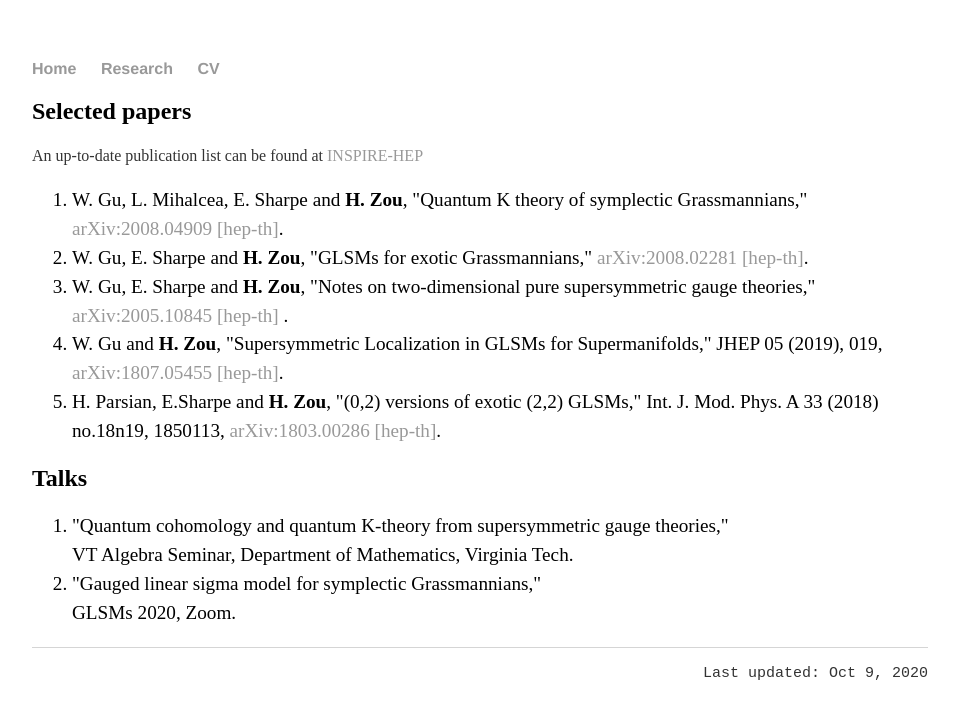
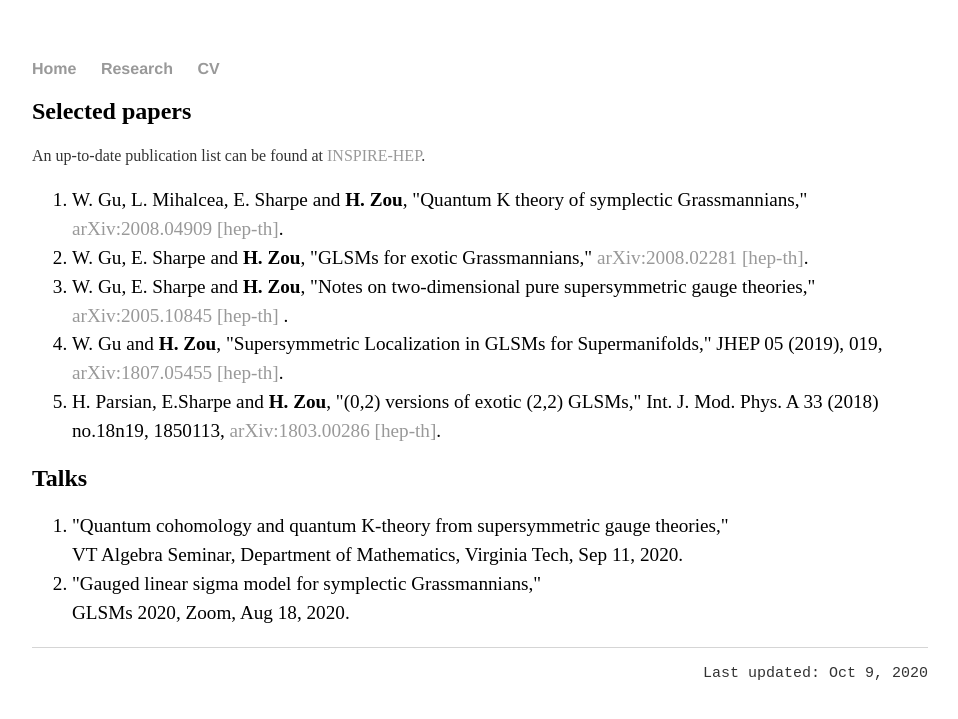
Before and after one commit to hhzou/hhzou.github.io, a Jekyll site: the page built from research/index.html, in a window 1280 px wide. Shown: the top 719 px of the page, without its empty margins (160-1118 px from the left). Built offline with Jekyll 4.4.1, drawn with Linux system fonts in a browser that asks for light colours.

Commit message:
Update index.html

```diff
--- a/research/index.html
+++ b/research/index.html
@@ -4,7 +4,7 @@ title: Research
 ---
 <div class="research">
 	<h2>Selected papers </h2>
-	<p style="font-size: 1em"> An up-to-date publication list can be found at <a href="https://inspirehep.net/authors/1056827">INSPIRE-HEP</a> </p>
+	<p style="font-size: 1em"> An up-to-date publication list can be found at <a href="https://inspirehep.net/authors/1056827">INSPIRE-HEP</a>. </p>
 	<ol style="font-size:1.2em; line-height: 150%">
 		<li>W. Gu, L. Mihalcea, E. Sharpe and <strong>H. Zou</strong>, "Quantum K theory of symplectic Grassmannians," <a href = "https://arxiv.org/abs/2008.04909"> arXiv:2008.04909 [hep-th]</a>. </li>
 		<li>W. Gu, E. Sharpe and <strong>H. Zou</strong>, "GLSMs for exotic Grassmannians," <a href = "https://arxiv.org/abs/2008.02281"> arXiv:2008.02281 [hep-th]</a>. </li>
@@ -15,7 +15,7 @@ title: Research
 
 	<h2>Talks </h2>
 	<ol style="font-size:1.2em; line-height: 150%">
-		<li>"Quantum cohomology and quantum K-theory from supersymmetric gauge theories," <br> VT Algebra Seminar, Department of Mathematics, Virginia Tech.</li>
-		<li>"Gauged linear sigma model for symplectic Grassmannians," <br> GLSMs 2020, Zoom.</li>
+		<li>"Quantum cohomology and quantum K-theory from supersymmetric gauge theories," <br> VT Algebra Seminar, Department of Mathematics, Virginia Tech, Sep 11, 2020.</li>
+		<li>"Gauged linear sigma model for symplectic Grassmannians," <br> GLSMs 2020, Zoom, Aug 18, 2020.</li>
 	</ol>
 </div>
```
